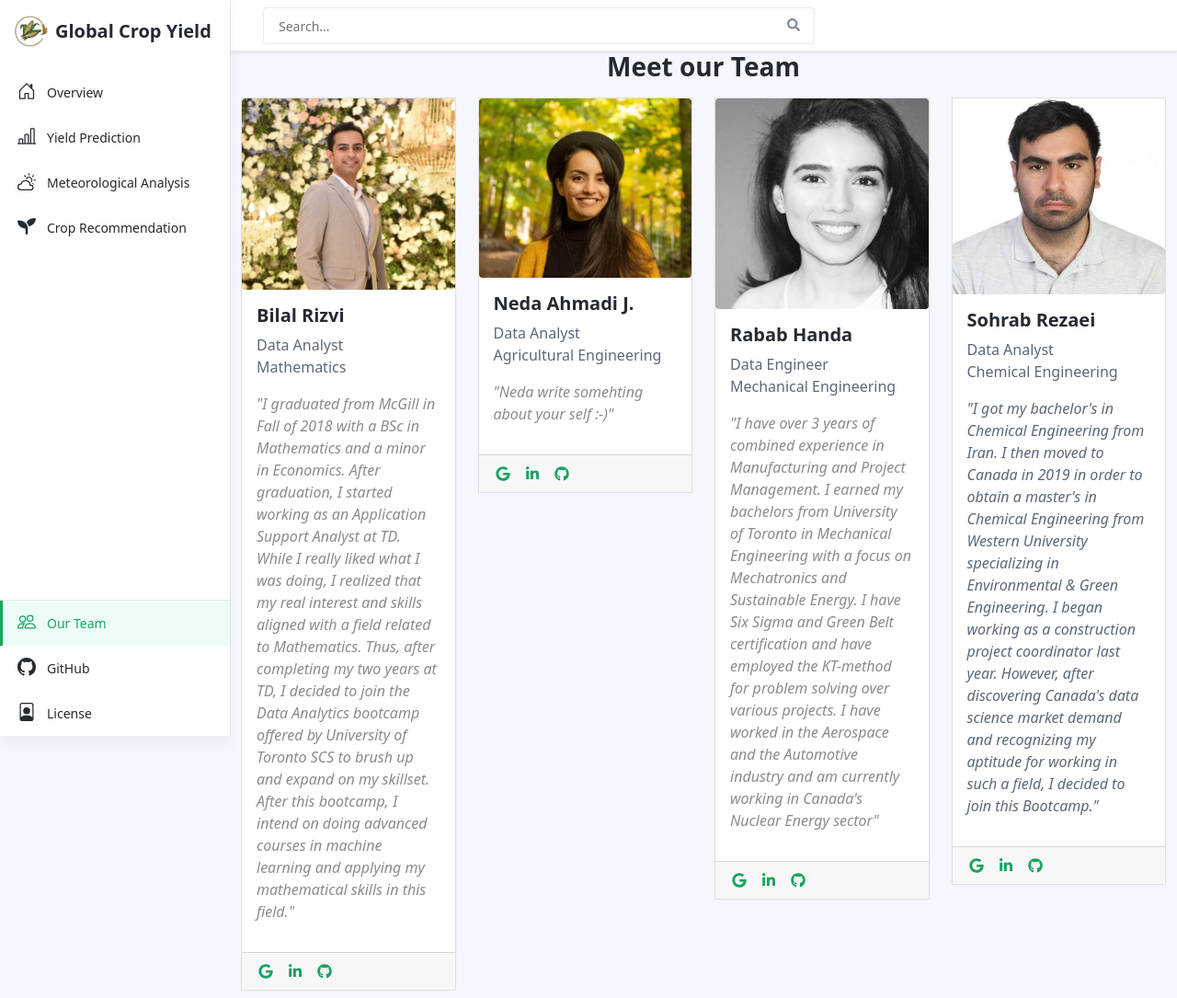
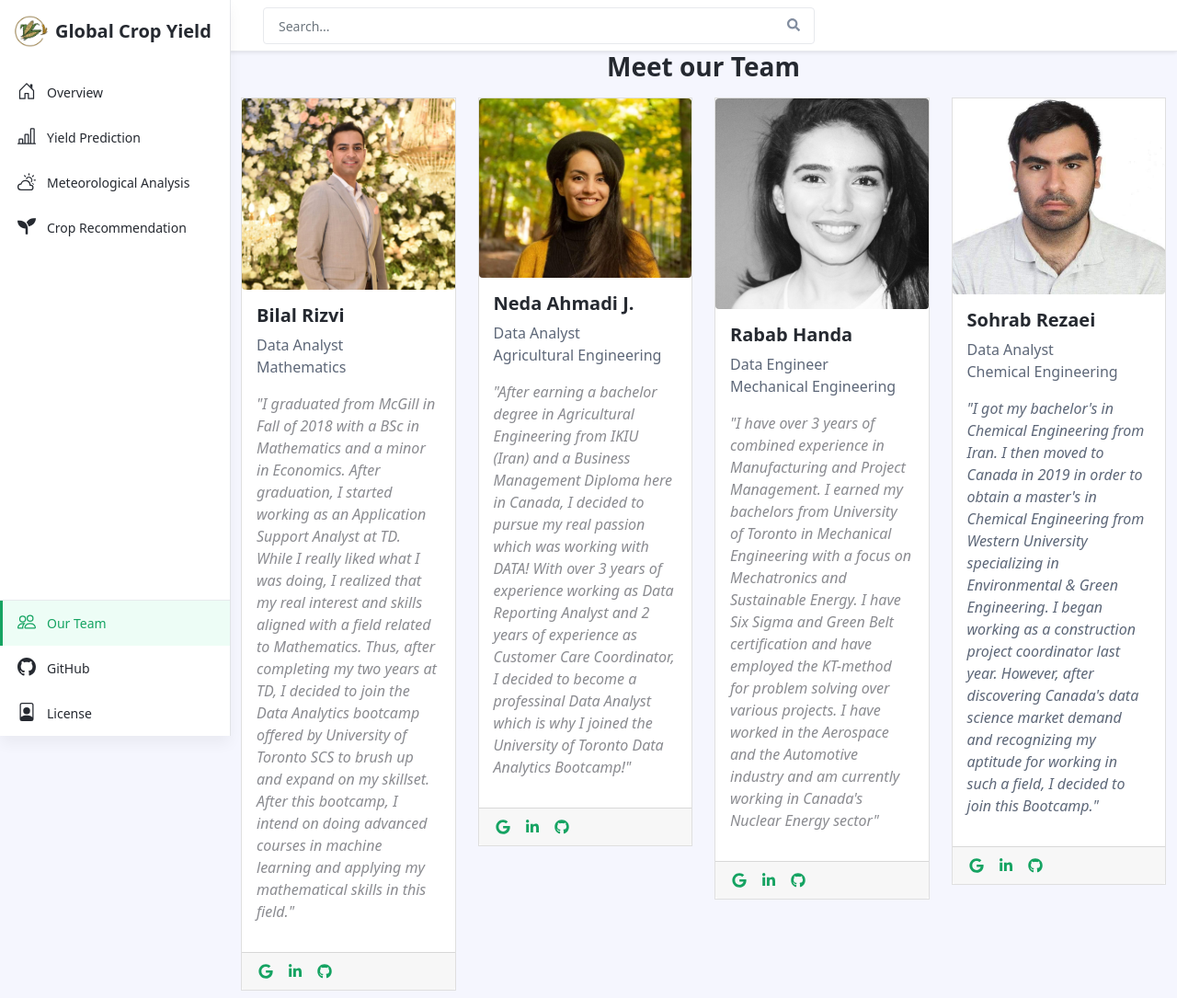
Before and after one commit to SohrabRezaei/Global-Crop-Yield-Analysis, a Flask app: page /our_team in a window 1280 px wide. Shown: the top 1085 px of the page at 92% size. Run offline with Flask 2, Linux system fonts and the light colour scheme; some libraries are stand-ins or nearby versions.

Commit message:
added about me section

```diff
--- a/App/templates/team.html
+++ b/App/templates/team.html
@@ -191,7 +191,7 @@
 								<div class="meta">Data Analyst</div>
 								<div class="meta">Agricultural Engineering</div>
 							</div><!--//card-text-->
-                            <p style="color:#8A8B90;"><i>"Neda write somehting about your self :-)"</i></p>
+                            <p style="color:#8A8B90;"><i>"After earning a bachelor degree in Agricultural Engineering from IKIU (Iran) and a Business Management Diploma here in Canada, I decided to pursue my real passion which was working with DATA! With over 3 years of experience working as Data Reporting Analyst and 2 years of experience as Customer Care Coordinator, I decided to become a professinal Data Analyst which is why I joined the University of Toronto Data Analytics Bootcamp!"</i></p>
 						</div><!--//card-->
 						<div class="card-footer text-muted">
 							<ul class="social-list list-inline mb-0">
```
